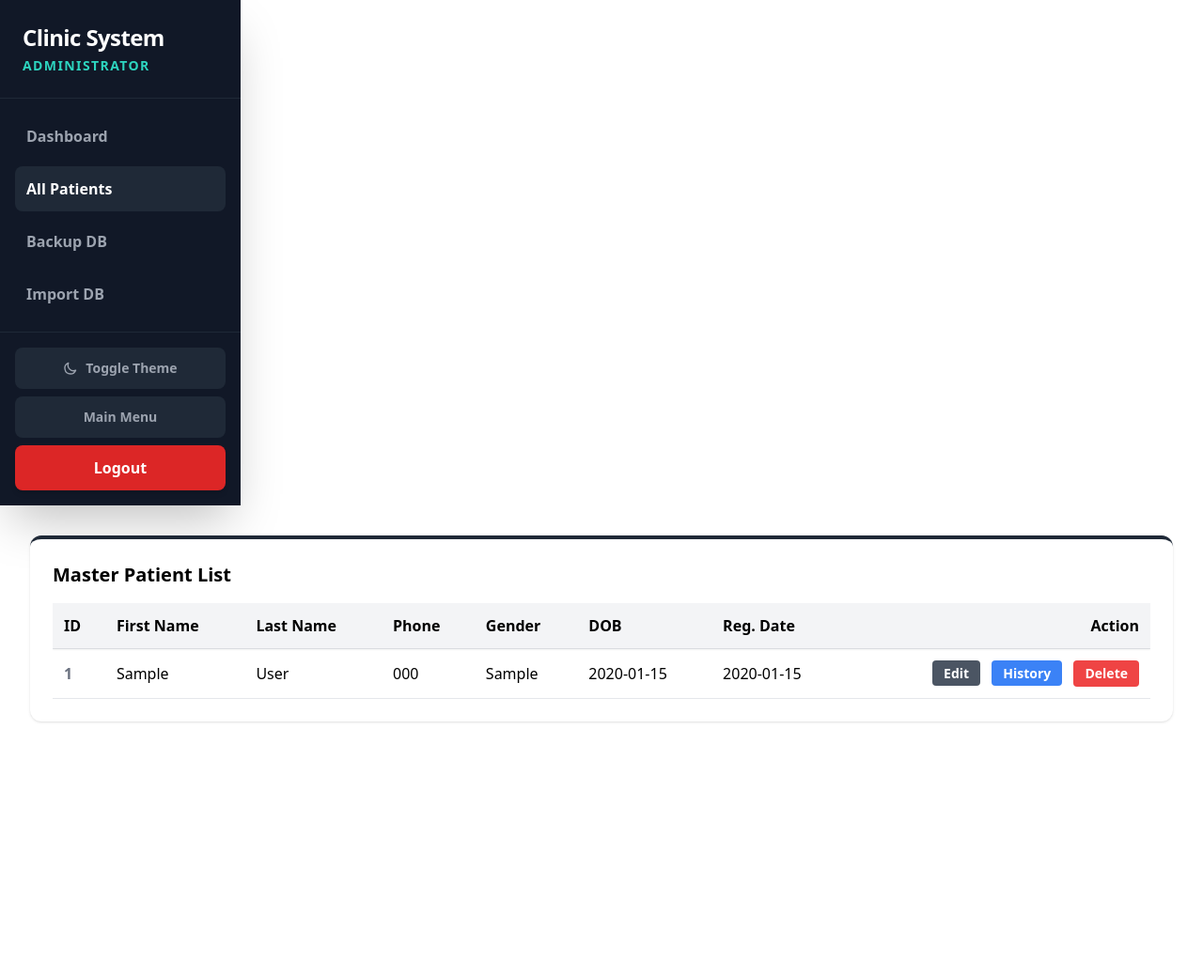
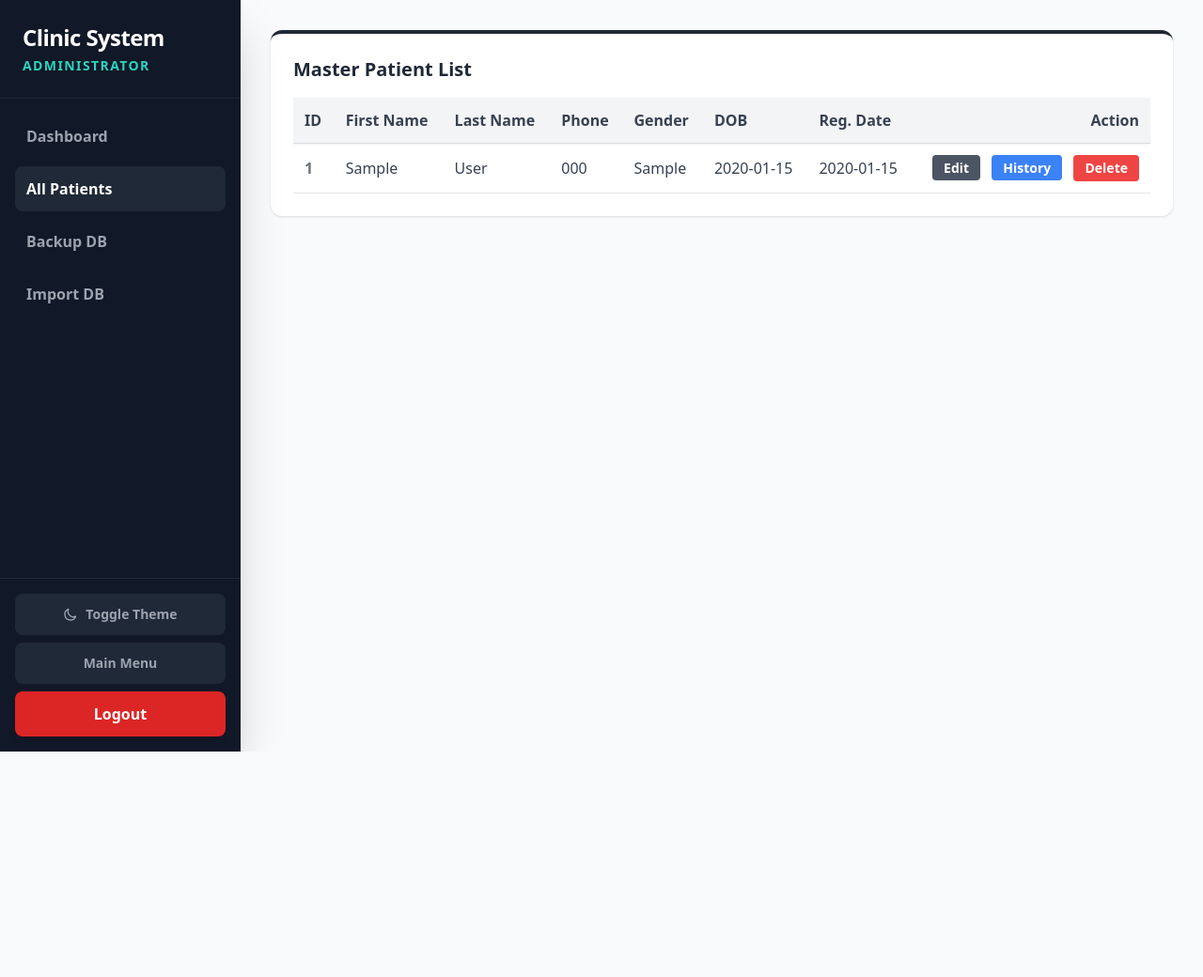
Before and after one commit to Kavee-ginty/clinic-system, a PHP site: page /admin/patients.php in a window 1280 px wide. Shown: the top 1040 px of the page at 94% size. After the commit the page ends 800 px from the top, so only its background shows below. Run offline with PHP 8.4, Linux system fonts and the light colour scheme; the visitor is signed in with stand-in values (Sample User, id 1); tables that the repository leaves empty hold one stand-in row (values such as "Sample post"); some libraries are stand-ins or nearby versions.

Commit message:
fix(admin): inject missing flex body tag to patients list and apply dark mode table styles

```diff
--- a/admin/patients.php
+++ b/admin/patients.php
@@ -13,6 +13,7 @@ $patients = $stmt->fetchAll();
 $pageTitle = 'All Patients - Admin';
 include '../includes/header.php';
 ?>
+<body class="bg-gray-50 flex h-screen overflow-hidden dark:bg-gray-900 transition-colors">
     <!-- Sidebar -->
     <?php include '../includes/sidebar_admin.php'; ?>
 
@@ -24,12 +25,12 @@ include '../includes/header.php';
             </div>
         </nav>
 
-        <main class="flex-1 overflow-y-auto p-4 md:p-8">
-        <div class="bg-white p-6 rounded-xl shadow border-t-4 border-gray-800">
-            <h2 class="text-xl font-bold mb-4">Master Patient List</h2>
+        <main class="flex-1 overflow-y-auto p-4 md:p-8 w-full">
+        <div class="bg-white dark:bg-gray-800 p-6 rounded-xl shadow border-t-4 border-gray-800 dark:border-gray-600">
+            <h2 class="text-xl font-bold mb-4 text-gray-800 dark:text-gray-100">Master Patient List</h2>
             <div class="overflow-x-auto max-h-[700px]">
                 <table class="w-full text-left border-collapse">
-                    <thead class="sticky top-0 bg-gray-100 border-b shadow-sm">
+                    <thead class="sticky top-0 bg-gray-100 dark:bg-gray-900 border-b dark:border-gray-700 shadow-sm text-gray-700 dark:text-gray-300">
                         <tr>
                             <th class="p-3">ID</th>
                             <th class="p-3">First Name</th>
@@ -41,10 +42,10 @@ include '../includes/header.php';
                             <th class="p-3 text-right">Action</th>
                         </tr>
                     </thead>
-                    <tbody>
+                    <tbody class="text-gray-700 dark:text-gray-300">
                         <?php foreach($patients as $p): ?>
-                        <tr class="border-b hover:bg-gray-50">
-                            <td class="p-3 text-gray-500 font-bold"><?= $p['PatientID'] ?></td>
+                        <tr class="border-b dark:border-gray-700 hover:bg-gray-50 dark:hover:bg-gray-700">
+                            <td class="p-3 text-gray-500 dark:text-gray-400 font-bold"><?= $p['PatientID'] ?></td>
                             <td class="p-3"><?= htmlspecialchars($p['FirstName']) ?></td>
                             <td class="p-3"><?= htmlspecialchars($p['LastName']) ?></td>
                             <td class="p-3"><?= htmlspecialchars($p['Phone']) ?></td>
```
